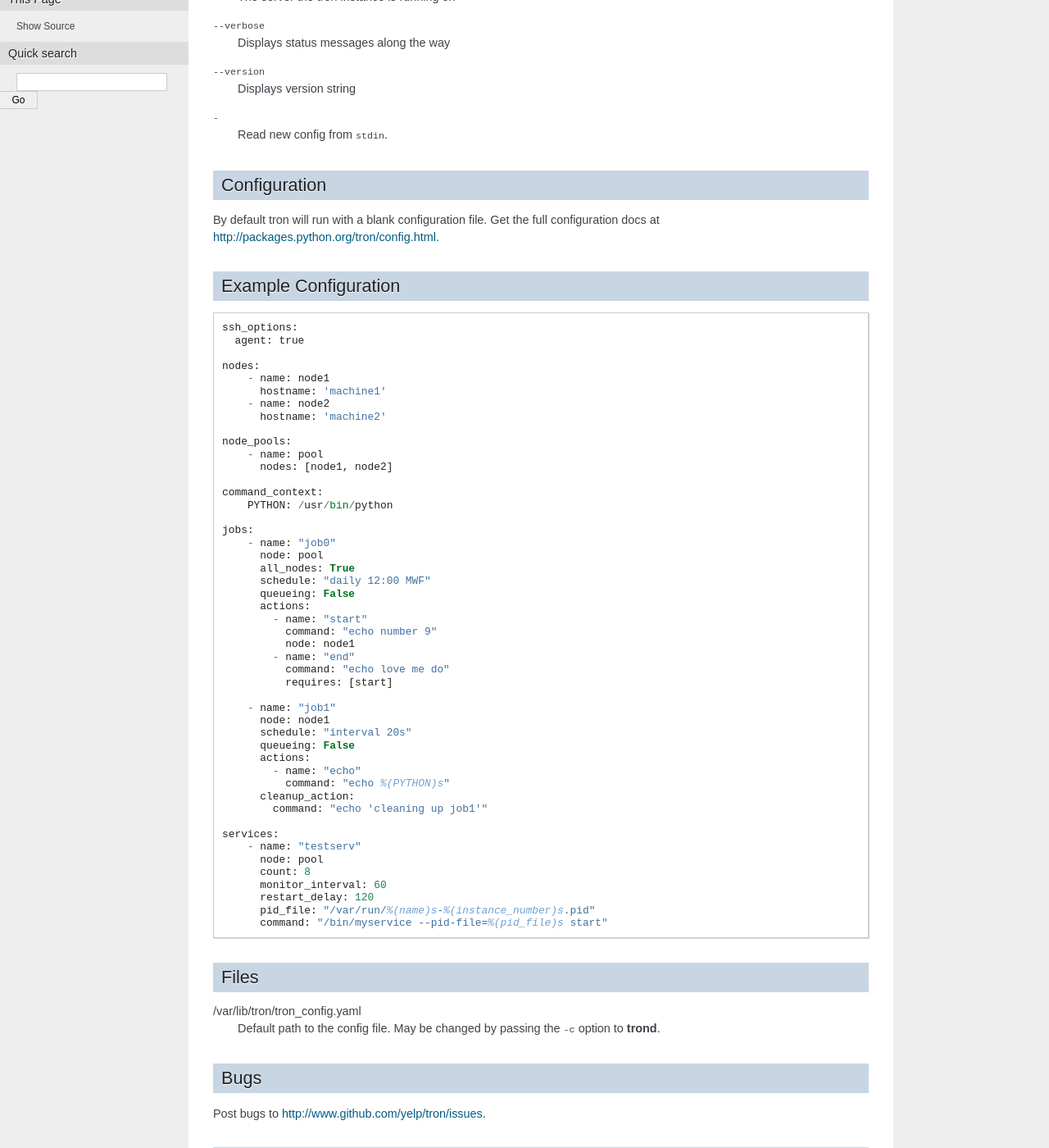
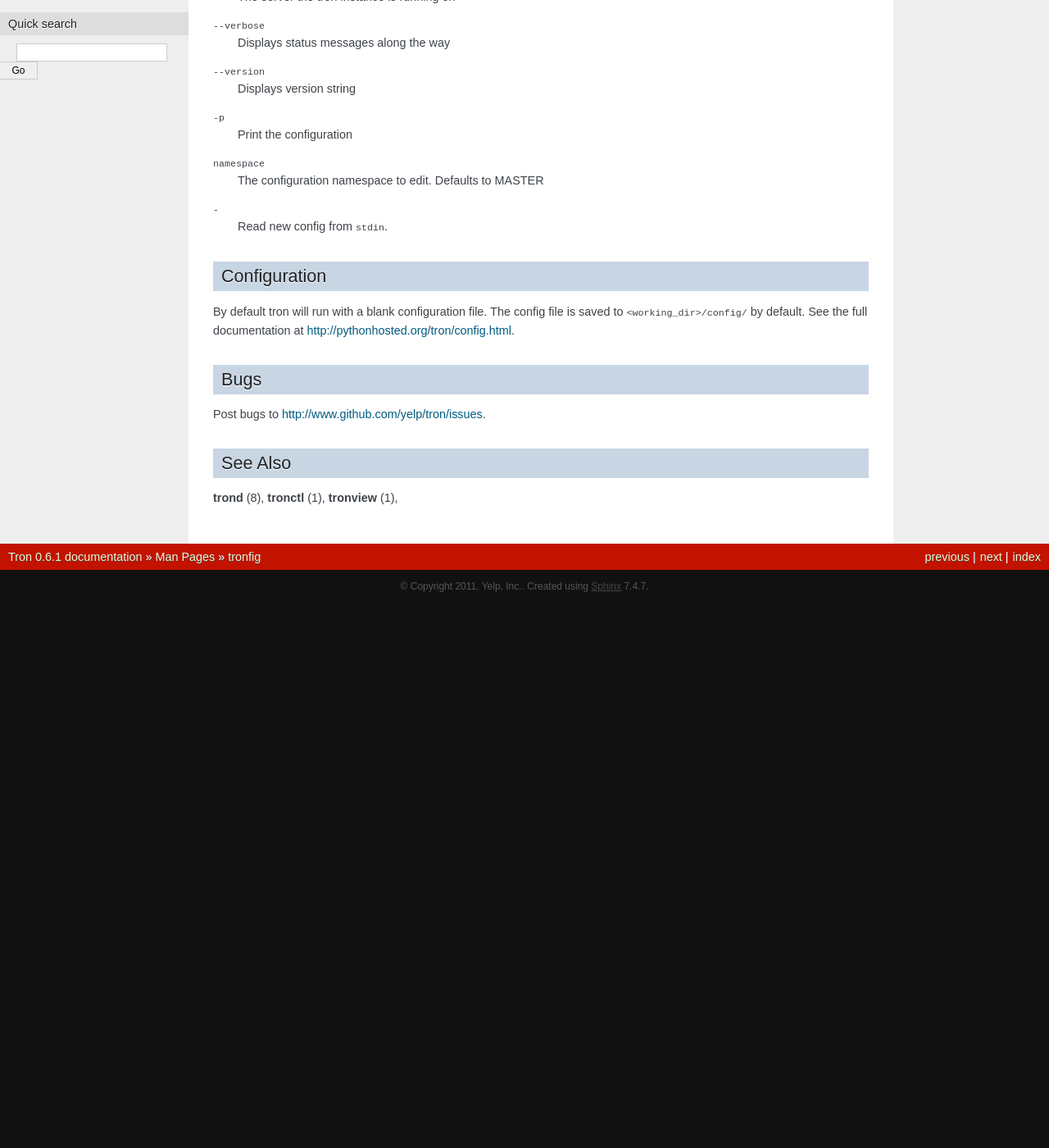
Before and after one commit to Yelp/Tron, a Sphinx documentation site: the page built from docs/man_tronfig.rst, in a window 1280 px wide and 1400 px high, scrolled down 437 px. Shown: the whole window at 82% size. Built offline with Sphinx 7.4.7, drawn with Linux system fonts in a browser that asks for light colours; after the commit the page ends 1172 px from its top, so only the background shows below that; some of the changed text lies outside the part shown.

Commit message:
Update tronfig docs and manual pages.

```diff
--- a/docs/man_tronfig.rst
+++ b/docs/man_tronfig.rst
@@ -6,7 +6,7 @@ tronfig
 Synopsys
 --------
 
-``tronfig [--server server_name ] [--verbose | -v] [-]``
+``tronfig [--server server_name ] [--verbose | -v] [<namespace>] [-p] [-]``
 
 Description
 -----------
@@ -28,75 +28,22 @@ Options
 ``--version``
     Displays version string
 
+``-p``
+    Print the configuration
+
+``namespace``
+    The configuration namespace to edit. Defaults to MASTER
+
 ``-``
     Read new config from ``stdin``.
 
 Configuration
 -------------
 
-By default tron will run with a blank configuration file. Get the full
-configuration docs at http://packages.python.org/tron/config.html.
+By default tron will run with a blank configuration file. The config file is
+saved to ``<working_dir>/config/`` by default. See the full documentation at
+http://pythonhosted.org/tron/config.html.
 
-Example Configuration
----------------------
-
-::
-
-    ssh_options:
-      agent: true
-
-    nodes:
-        - name: node1
-          hostname: 'machine1'
-        - name: node2
-          hostname: 'machine2'
-
-    node_pools:
-        - name: pool
-          nodes: [node1, node2]
-
-    command_context:
-        PYTHON: /usr/bin/python
-
-    jobs:
-        - name: "job0"
-          node: pool
-          all_nodes: True
-          schedule: "daily 12:00 MWF"
-          queueing: False
-          actions:
-            - name: "start"
-              command: "echo number 9"
-              node: node1
-            - name: "end"
-              command: "echo love me do"
-              requires: [start]
-
-        - name: "job1"
-          node: node1
-          schedule: "interval 20s"
-          queueing: False
-          actions:
-            - name: "echo"
-              command: "echo %(PYTHON)s"
-          cleanup_action:
-            command: "echo 'cleaning up job1'"
-
-    services:
-        - name: "testserv"
-          node: pool
-          count: 8
-          monitor_interval: 60
-          restart_delay: 120
-          pid_file: "/var/run/%(name)s-%(instance_number)s.pid"
-          command: "/bin/myservice --pid-file=%(pid_file)s start"
-
-Files
------
-
-/var/lib/tron/tron_config.yaml
-    Default path to the config file. May be changed by passing the ``-c``
-    option to **trond**.
 
 Bugs
 ----
```
Also changed, not shown: 4 other files.
